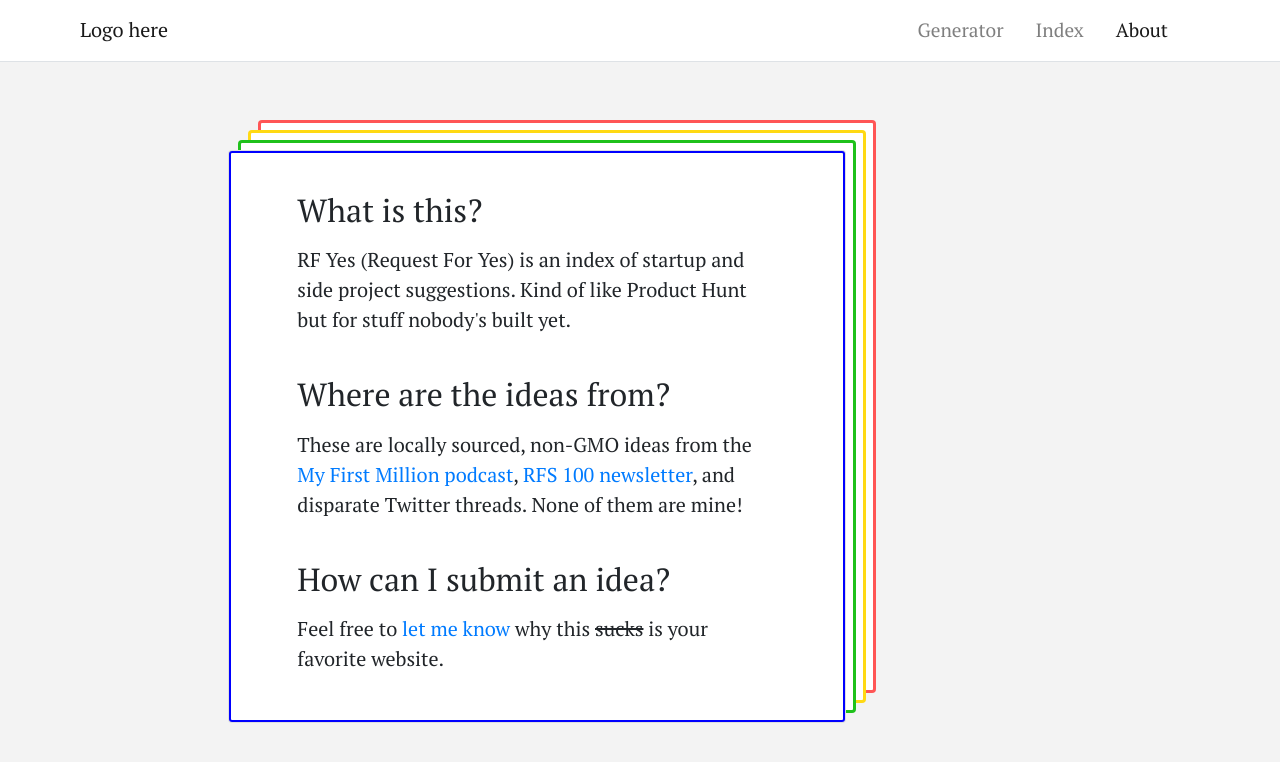
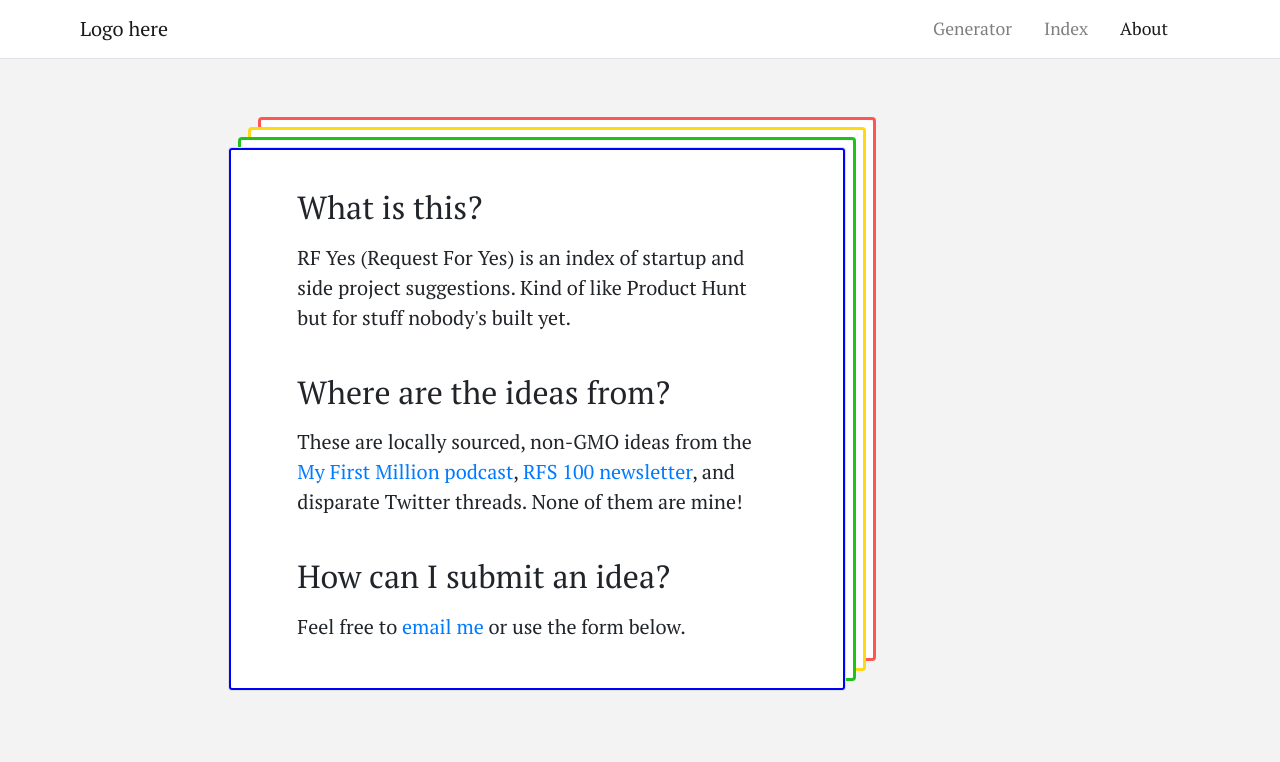
Before and after one commit to eleetyson/rfyes, a React (Create React App) app: page /about in a window 1280 px wide. Shown: the top 762 px of the page. Built offline with nearby package versions, Linux system fonts and the light colour scheme.

Commit message:
tweak keyboard shortcut and navbar font size

```diff
--- a/src/App.css
+++ b/src/App.css
@@ -17,7 +17,7 @@ body {
 }
 
 nav {
-  font-size: 1.2rem;
+  font-size: 1.1rem;
 }
 
 .box-shadow {
--- a/src/components/Instruction.js
+++ b/src/components/Instruction.js
@@ -4,7 +4,7 @@ const Instruction = props => {
   return (
     <div className="card w-75 bg-transparent border-0">
       <div className="card-body">
-        <h5 className="text-right" style={{color: props.active ? 'rgba(0, 0, 0, 1)' : '' }} ><kbd style={{ border: props.active ? '1px solid black' : '' }} >Enter</kbd> for new idea</h5>
+        <h5 className="text-right" style={{color: props.active ? 'rgba(0, 0, 0, 1)' : '' }} >press <kbd style={{ border: props.active ? '1px solid black' : '' }} >n</kbd> for new idea</h5>
       </div>
     </div>
   )
--- a/src/containers/About.js
+++ b/src/containers/About.js
@@ -13,7 +13,7 @@ const About = () => {
           <p class="lead pb-3">These are locally sourced, non-GMO ideas from the <a href="https://thehustle.co/my-first-million-podcast/" target="_blank" rel="noopener noreferrer">My First Million podcast</a>, <a href="https://rfs100.com/" target="_blank" rel="noopener noreferrer">RFS 100 newsletter</a>, and disparate Twitter threads. None of them are mine!</p>
 
           <h2 className="py-2">How can I submit an idea?</h2>
-          <p class="lead">Feel free to <a href="mailto:eleetyson@gmail.com?subject=👋&body=Hey Ethan - here's my idea...">let me know</a> why this <del>sucks</del> is your favorite website.</p>
+          <p class="lead">Feel free to <a href="mailto:eleetyson@gmail.com?subject=👋&body=Hey Ethan - here's my idea...">email me</a> or use the form below.</p>
         </div>
       </div>
 
--- a/src/containers/Generator.js
+++ b/src/containers/Generator.js
@@ -28,7 +28,7 @@ class Generator extends Component {
 // change state to indicate keyboard shortcut activated
 // and invoke functions to clear redux store and fetch new idea
   handleKeyUp(event) {
-    if (event.key === 'Enter' && window.location.href.split('/').slice(-1)[0] === '') {
+    if (event.key === 'n' && window.location.href.split('/').slice(-1)[0] === '') {
       this.setState({ active: true })
       this.clearIdeas()
       this.getIdea()
```
